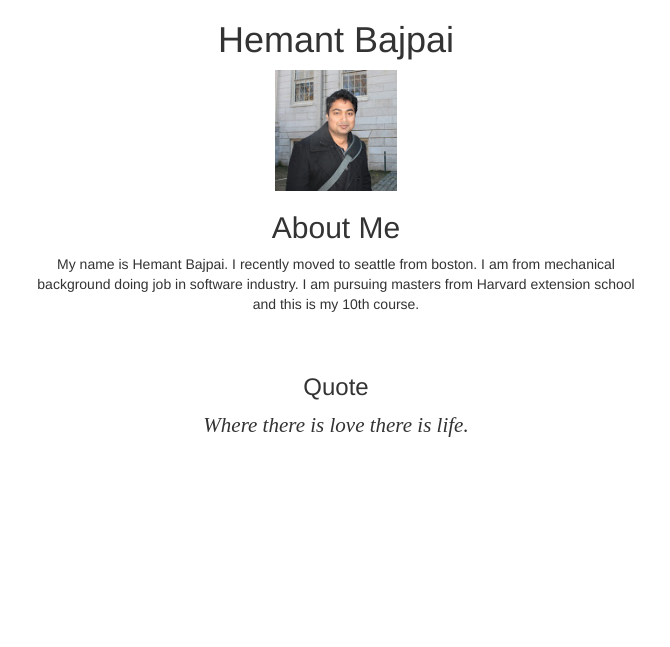
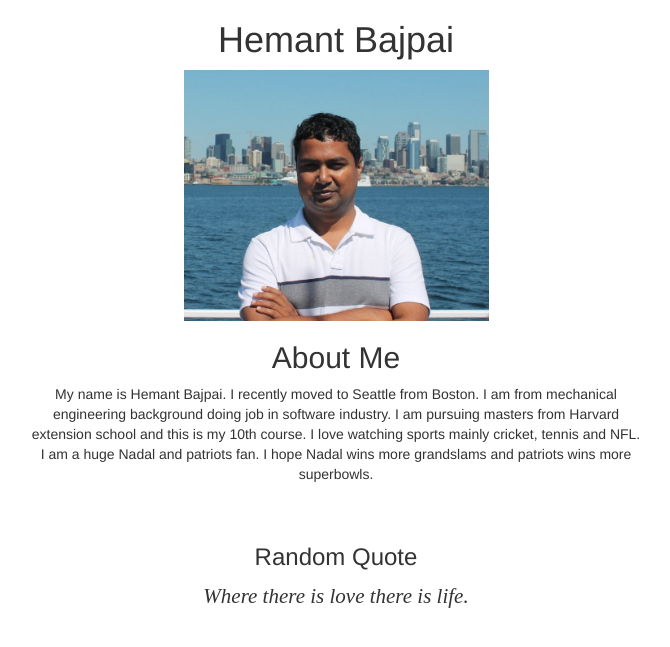
Before and after one commit to hemantbajpai/p1, a PHP site: page / in a window 1280 px wide. Shown: the top 647 px of the page, without its empty margins (304-974 px from the left). Run offline with PHP 8.4, Linux system fonts and the light colour scheme; some libraries are stand-ins or nearby versions.

Commit message:
modified photo and text

```diff
--- a/css/style.css
+++ b/css/style.css
@@ -1,5 +1,5 @@
 img {
-    max-width: 20%;
+    max-width: 50%;
     height: auto;
     display: block;
     margin: auto;
--- a/index.php
+++ b/index.php
@@ -12,12 +12,16 @@
 <body>
     <div class="container">
         <h1>Hemant Bajpai</h1>
-        <img src='images/profile.jpg' alt="Hemant Bajpai">
+        <img src='images/profile.png' alt="Hemant Bajpai">
         <h2>About Me</h2>
-        <p>My name is Hemant Bajpai. I recently moved to seattle from boston. I am from mechanical background doing job in software industry. I am pursuing masters from Harvard extension school and this is my 10th course.</p>
+        <p>
+	    My name is Hemant Bajpai. I recently moved to Seattle from Boston. I am from mechanical engineering background doing job in software industry.
+	    I am pursuing masters from Harvard extension school and this is my 10th course. I love watching sports mainly cricket, tennis and NFL.
+	    I am a huge Nadal and patriots fan. I hope Nadal wins more grandslams and patriots wins more superbowls.
+	</p>
     </div>
     <div>
-        <h3>Quote</h3>
+        <h3>Random Quote</h3>
         <p class="quote">
             <?php
 		$quotes = [
```
Also changed, not shown: images/profile.jpg (deleted), images/profile.png (added).
